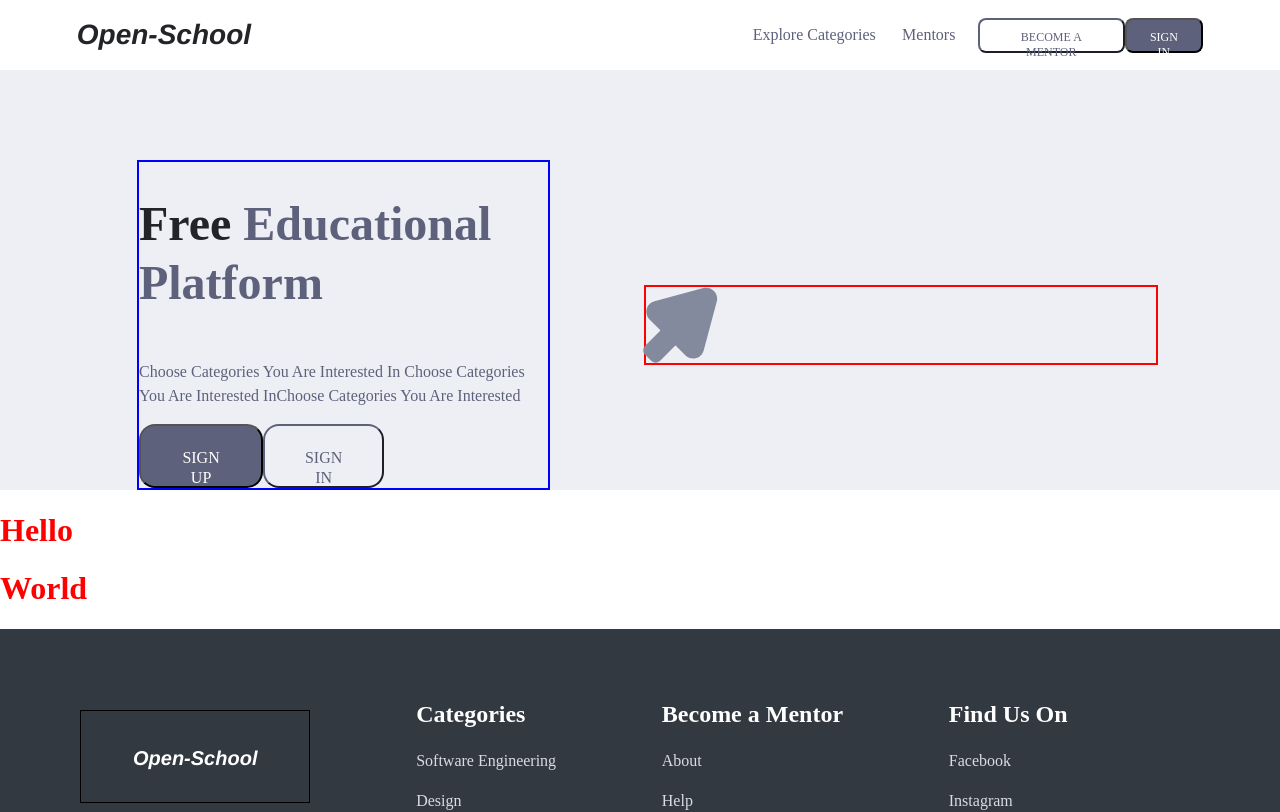
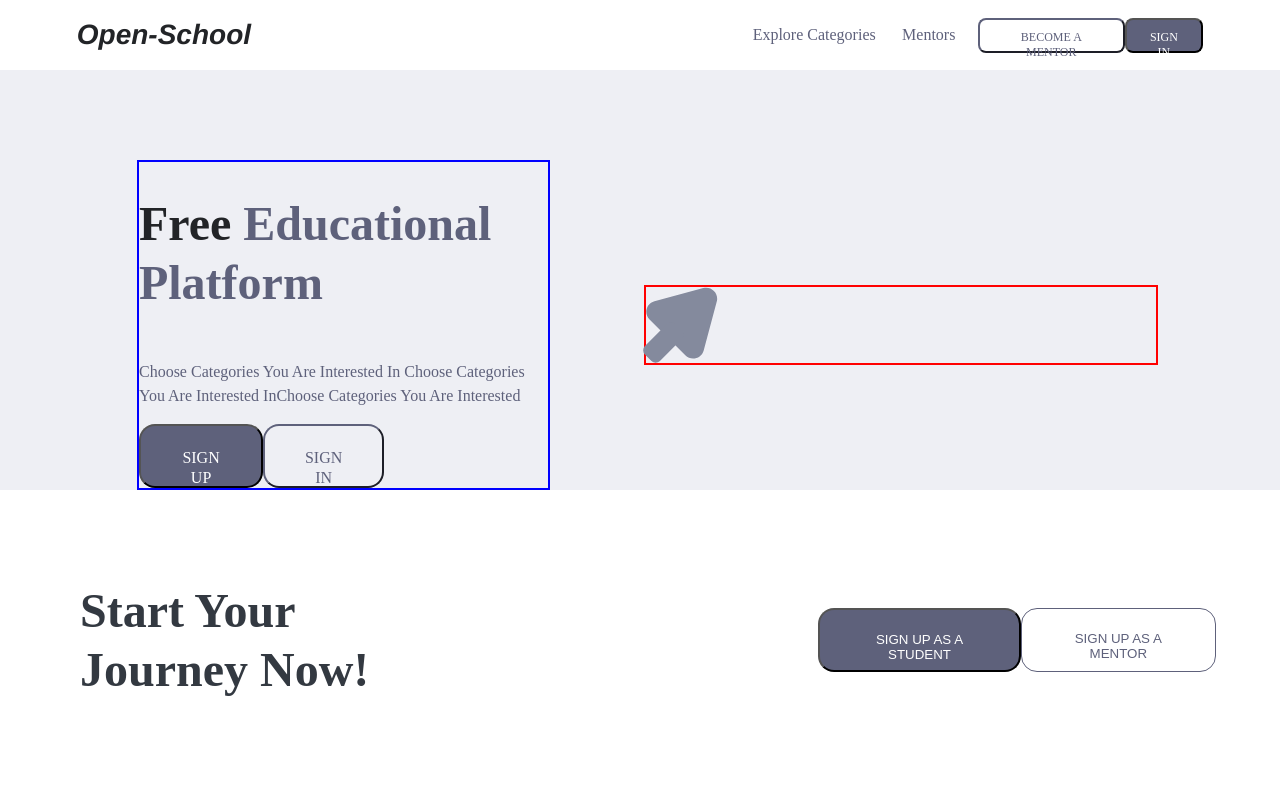
Before and after one commit to SevakMart/open-school, a React (Create React App) app in the folder os-ui/: page /homepage in a window 1280 px wide. Shown: the top 812 px of the page. Built offline with nearby package versions, Linux system fonts and the light colour scheme.

Commit message:
Add start your journey section to hompage

```diff
--- /dev/null
+++ b/os-ui/src/pages/Homepage/Homepage.module.scss
@@ -0,0 +1,47 @@
+@import "../../styles/Mixins/ButtonMixin.scss";
+@import "../../styles/Mixins/FlexMixins.scss";
+@import "../../styles/Mixins/FontMixin.scss";
+
+.mainContainer {
+  @include flexStyle(row, none, space-between);
+  padding: 4% 5% 7% 6.25%;
+  h2 {
+    display: inline;
+    width: 30%;
+    @include fontStyle("Montserrat", normal, 800, 48px, 59px);
+    color: #333941;
+  }
+  .buttonContainer {
+    @include flexStyle(row, center, space-between);
+    width: 35%;
+    & button:nth-of-type(1) {
+      @include buttonStyle(
+        #5e617b,
+        #ffffff,
+        16px,
+        none,
+        64px,
+        32px,
+        32px,
+        22px,
+        22px
+      );
+      text-transform: uppercase;
+    }
+    & button:nth-of-type(2) {
+      @include buttonStyle(
+        transparent,
+        #5e617b,
+        16px,
+        none,
+        64px,
+        32px,
+        32px,
+        22px,
+        22px
+      );
+      border: 1px solid #5e617b;
+      text-transform: uppercase;
+    }
+  }
+}
--- a/os-ui/src/pages/Homepage/Homepage.tsx
+++ b/os-ui/src/pages/Homepage/Homepage.tsx
@@ -1,12 +1,22 @@
 import Header from '../../component/Header/Header';
 import Footer from '../../component/Footer/Footer';
+import Button from '../../component/Button/Button';
+import styles from './Homepage.module.scss';
 
-const Homepage = () => (
-  <>
-    <Header />
-    <h1>Hello</h1>
-    <h1>World</h1>
-    <Footer />
-  </>
-);
+const Homepage = () => {
+  const { mainContainer, buttonContainer } = styles;
+  return (
+    <>
+      <Header />
+      <div className={mainContainer}>
+        <h2>Start Your Journey Now!</h2>
+        <div className={buttonContainer}>
+          <Button>Sign up as a Student</Button>
+          <Button>sign up as a mentor</Button>
+        </div>
+      </div>
+      <Footer />
+    </>
+  );
+};
 export default Homepage;
```
